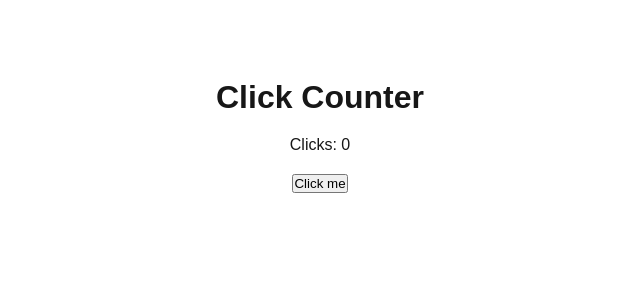
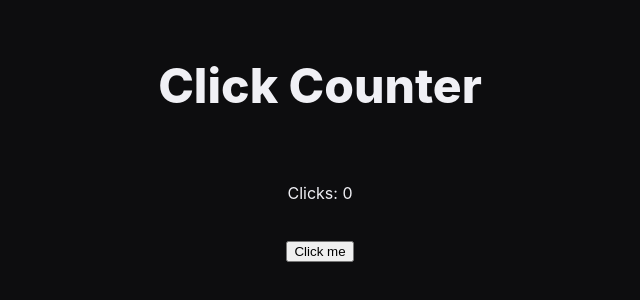
Before and after one commit to ElBarBary01/Crowdly, a Next.js app in the folder client/: page /test in a window 1280 px wide. Shown: the part 264-564 px from the top of the page, without its empty margins (320-960 px from the left). Built offline with nearby package versions, Linux system fonts and the light colour scheme.

Commit message:
feat: set up shared global styling and UI tokens for the design system

```diff
--- a/client/app/globals.css
+++ b/client/app/globals.css
@@ -1,49 +1,319 @@
+/* ==========================================================================
+   Stagefront Design System — Global Tokens
+   ========================================================================== */
+
 :root {
-  --background: #ffffff;
-  --foreground: #171717;
+  /* ---------------------------------------------------------------------
+     Color Palette
+     --------------------------------------------------------------------- */
+  --color-background: #0d0d0f;
+  --color-surface: #121214;
+  --color-surface-2: #1a1a1e;
+  --color-surface-3: #222228;
+
+  --color-purple: #8b5cf6;
+  --color-purple-light: #a78bfa;
+  --color-neon-pink: #ff2d75;
+  --color-text: #f0f0f5;
+
+  --color-muted: #8a8a9a;
+  --color-dim: #5a5a6a;
+  --color-success: #10b981;
+  --color-warning: #f59e0b;
+  --color-error: #ef4444;
+
+  --color-border: rgba(255, 255, 255, 0.08);
+
+  /* ---------------------------------------------------------------------
+     Typography — Font Sizes
+     --------------------------------------------------------------------- */
+  --text-h1: 3rem; /* 48px */
+  --text-h2: 2.25rem; /* 36px */
+  --text-h3: 1.75rem; /* 28px */
+  --text-h4: 1.375rem; /* 22px */
+  --text-h5: 1.125rem; /* 18px */
+  --text-h6: 1rem; /* 16px */
+  --text-body: 1rem; /* 16px */
+  --text-sm: 0.875rem; /* 14px */
+  --text-caption: 0.8125rem; /* 13px */
+  --text-mono: 0.9375rem; /* 15px */
+
+  /* Font weights */
+  --font-weight-heading: 800;
+  --font-weight-body: 400;
+  --font-weight-medium: 500;
+  --font-weight-bold: 700;
+
+  /* Font families */
+  --font-sans:
+    -apple-system, BlinkMacSystemFont, "Inter", "Segoe UI", Roboto, sans-serif;
+  --font-mono: "JetBrains Mono", "SF Mono", Menlo, Consolas, monospace;
+
+  /* Line heights */
+  --leading-tight: 1.15;
+  --leading-snug: 1.35;
+  --leading-normal: 1.5;
+  --leading-relaxed: 1.6;
+
+  /* ---------------------------------------------------------------------
+     Spacing Scale (8px base)
+     --------------------------------------------------------------------- */
+  --space-1: 0.25rem; /* 4px */
+  --space-2: 0.5rem; /* 8px */
+  --space-3: 0.75rem; /* 12px */
+  --space-4: 1rem; /* 16px */
+  --space-6: 1.5rem; /* 24px */
+  --space-8: 2rem; /* 32px */
+  --space-10: 2.5rem; /* 40px */
+  --space-12: 3rem; /* 48px */
+  --space-16: 4rem; /* 64px */
+  --space-20: 5rem; /* 80px */
+  --space-24: 6rem; /* 96px */
+
+  /* ---------------------------------------------------------------------
+     Border Radius
+     --------------------------------------------------------------------- */
+  --radius-sm: 4px;
+  --radius-md: 6px;
+  --radius-lg: 8px;
+  --radius-xl: 12px;
+  --radius-2xl: 16px;
+  --radius-full: 9999px;
+
+  /* ---------------------------------------------------------------------
+     Shadows (implied depth for cards/surfaces)
+     --------------------------------------------------------------------- */
+  --shadow-sm: 0 1px 2px rgba(0, 0, 0, 0.4);
+  --shadow-md: 0 4px 12px rgba(0, 0, 0, 0.5);
+  --shadow-lg: 0 8px 24px rgba(0, 0, 0, 0.6);
+  --shadow-glow-purple: 0 0 24px rgba(139, 92, 246, 0.35);
+  --shadow-glow-pink: 0 0 24px rgba(255, 45, 117, 0.35);
+
+  /* ---------------------------------------------------------------------
+     Transitions
+     --------------------------------------------------------------------- */
+  --transition-fast: 120ms ease;
+  --transition-base: 200ms ease;
+  --transition-slow: 320ms ease;
 }
 
-@media (prefers-color-scheme: dark) {
-  :root {
-    --background: #0a0a0a;
-    --foreground: #ededed;
-  }
+/* ==========================================================================
+   Base element mapping (optional convenience classes)
+   ========================================================================== */
+
+body {
+  background-color: var(--color-background);
+  color: var(--color-text);
+  font-family: var(--font-sans);
+  font-size: var(--text-body);
+  line-height: var(--leading-normal);
 }
 
-html {
-  height: 100%;
+h1 {
+  font-size: var(--text-h1);
+  font-weight: var(--font-weight-heading);
+  line-height: var(--leading-tight);
+}
+h2 {
+  font-size: var(--text-h2);
+  font-weight: var(--font-weight-heading);
+  line-height: var(--leading-tight);
+}
+h3 {
+  font-size: var(--text-h3);
+  font-weight: var(--font-weight-bold);
+  line-height: var(--leading-snug);
+}
+h4 {
+  font-size: var(--text-h4);
+  font-weight: var(--font-weight-bold);
+  line-height: var(--leading-snug);
+}
+h5 {
+  font-size: var(--text-h5);
+  font-weight: var(--font-weight-bold);
+  line-height: var(--leading-snug);
+}
+h6 {
+  font-size: var(--text-h6);
+  font-weight: var(--font-weight-bold);
+  line-height: var(--leading-normal);
 }
 
-html,
-body {
-  max-width: 100vw;
-  overflow-x: hidden;
+small,
+.text-caption {
+  font-size: var(--text-caption);
+  color: var(--color-muted);
 }
 
-body {
-  min-height: 100%;
-  display: flex;
-  flex-direction: column;
-  color: var(--foreground);
-  background: var(--background);
-  font-family: Arial, Helvetica, sans-serif;
-  -webkit-font-smoothing: antialiased;
-  -moz-osx-font-smoothing: grayscale;
+code,
+.text-mono,
+.mono {
+  font-family: var(--font-mono);
+  font-size: var(--text-mono);
 }
 
-* {
-  box-sizing: border-box;
-  padding: 0;
-  margin: 0;
+/* ==========================================================================
+   Utility classes (Tailwind-style naming for convenience)
+   ========================================================================== */
+
+/* Text sizes */
+.text-h1 {
+  font-size: var(--text-h1);
+}
+.text-h2 {
+  font-size: var(--text-h2);
+}
+.text-h3 {
+  font-size: var(--text-h3);
+}
+.text-h4 {
+  font-size: var(--text-h4);
+}
+.text-h5 {
+  font-size: var(--text-h5);
+}
+.text-h6 {
+  font-size: var(--text-h6);
+}
+.text-body {
+  font-size: var(--text-body);
+}
+.text-sm {
+  font-size: var(--text-sm);
 }
 
-a {
-  color: inherit;
-  text-decoration: none;
+/* Colors */
+.bg-background {
+  background-color: var(--color-background);
+}
+.bg-surface {
+  background-color: var(--color-surface);
+}
+.bg-surface-2 {
+  background-color: var(--color-surface-2);
+}
+.bg-surface-3 {
+  background-color: var(--color-surface-3);
+}
+.bg-purple {
+  background-color: var(--color-purple);
+}
+.bg-purple-light {
+  background-color: var(--color-purple-light);
+}
+.bg-neon-pink {
+  background-color: var(--color-neon-pink);
+}
+.bg-success {
+  background-color: var(--color-success);
+}
+.bg-warning {
+  background-color: var(--color-warning);
+}
+.bg-error {
+  background-color: var(--color-error);
 }
 
-@media (prefers-color-scheme: dark) {
-  html {
-    color-scheme: dark;
-  }
+.text-default {
+  color: var(--color-text);
 }
+.text-muted {
+  color: var(--color-muted);
+}
+.text-dim {
+  color: var(--color-dim);
+}
+.text-purple {
+  color: var(--color-purple);
+}
+.text-success {
+  color: var(--color-success);
+}
+.text-warning {
+  color: var(--color-warning);
+}
+.text-error {
+  color: var(--color-error);
+}
+
+.border-default {
+  border: 1px solid var(--color-border);
+}
+
+/* Border radius */
+.rounded-sm {
+  border-radius: var(--radius-sm);
+}
+.rounded-md {
+  border-radius: var(--radius-md);
+}
+.rounded-lg {
+  border-radius: var(--radius-lg);
+}
+.rounded-xl {
+  border-radius: var(--radius-xl);
+}
+.rounded-2xl {
+  border-radius: var(--radius-2xl);
+}
+.rounded-full {
+  border-radius: var(--radius-full);
+}
+
+/* Spacing (padding) */
+.p-1 {
+  padding: var(--space-1);
+}
+.p-2 {
+  padding: var(--space-2);
+}
+.p-3 {
+  padding: var(--space-3);
+}
+.p-4 {
+  padding: var(--space-4);
+}
+.p-6 {
+  padding: var(--space-6);
+}
+.p-8 {
+  padding: var(--space-8);
+}
+
+/* Spacing (gap) */
+.gap-1 {
+  gap: var(--space-1);
+}
+.gap-2 {
+  gap: var(--space-2);
+}
+.gap-3 {
+  gap: var(--space-3);
+}
+.gap-4 {
+  gap: var(--space-4);
+}
+.gap-6 {
+  gap: var(--space-6);
+}
+.gap-8 {
+  gap: var(--space-8);
+}
+
+/* Shadows */
+.shadow-sm {
+  box-shadow: var(--shadow-sm);
+}
+.shadow-md {
+  box-shadow: var(--shadow-md);
+}
+.shadow-lg {
+  box-shadow: var(--shadow-lg);
+}
+.shadow-glow-purple {
+  box-shadow: var(--shadow-glow-purple);
+}
+.shadow-glow-pink {
+  box-shadow: var(--shadow-glow-pink);
+}
```
